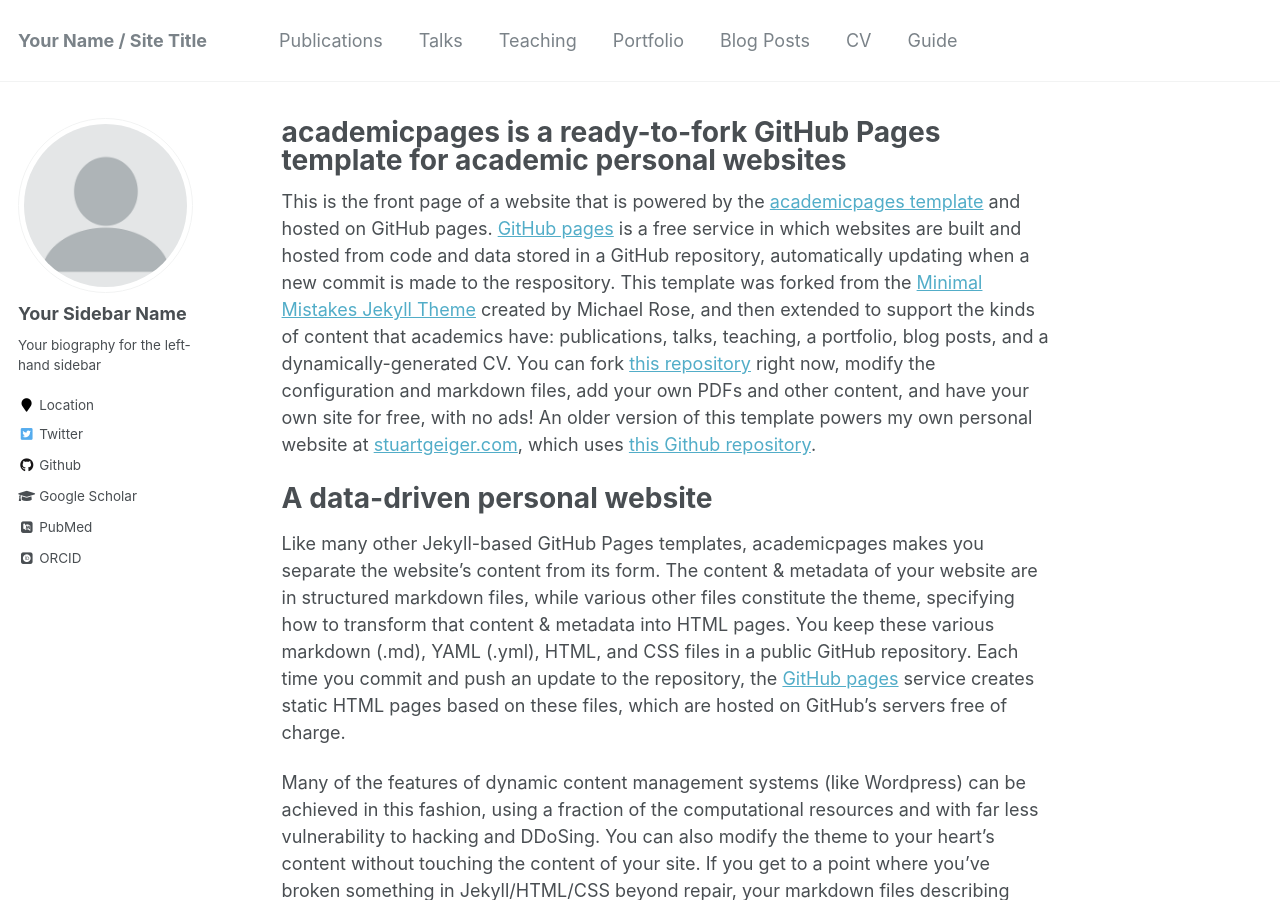
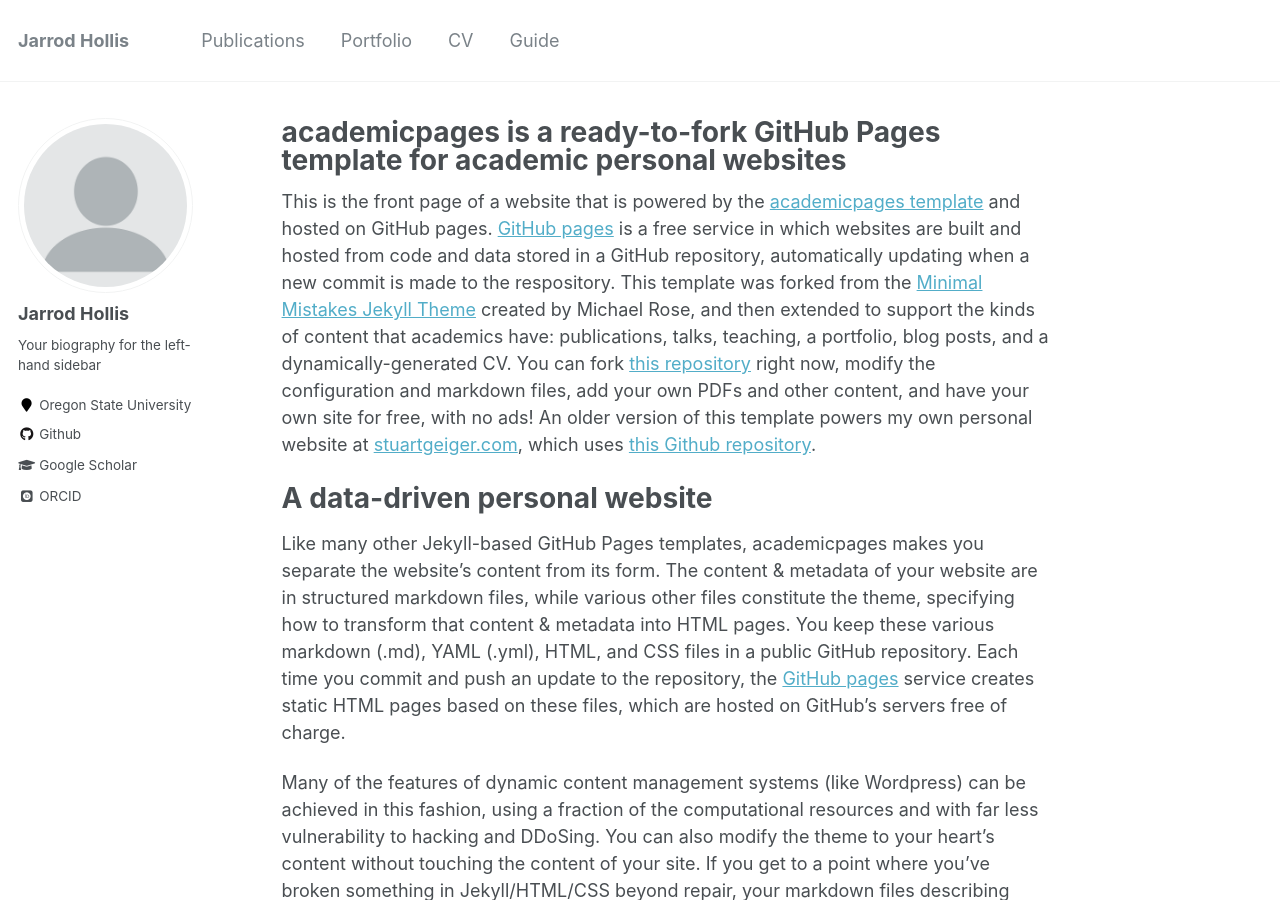
Before and after one commit to jarrodhollis/jarrodhollis.github.io, a Jekyll site: the page built from _pages/about.md, in a window 1280 px wide and 900 px high. Built offline with Jekyll 4.4.1, drawn with Linux system fonts in a browser that asks for light colours; some web fonts are replaced; some of the changed text lies outside the part shown.

Commit message:
First edits

```diff
--- a/_config.yml
+++ b/_config.yml
@@ -7,13 +7,13 @@
 
 # Site Settings
 locale                   : "en-US"
-title                    : "Your Name / Site Title"
+title                    : "Jarrod Hollis"
 title_separator          : "-"
-name                     : &name "Your Name"
-description              : &description "personal description"
-url                      : https://academicpages.github.io # the base hostname & protocol for your site e.g. "https://mmistakes.github.io"
+name                     : &name "Jarrod Hollis"
+description              : &description "Ph.D. student at Oregon State University"
+url                      : https://jarrodhollis.github.io # the base hostname & protocol for your site e.g. "https://mmistakes.github.io"
 baseurl                  : "" # the subpath of your site, e.g. "/blog"
-repository               : "academicpages/academicpages.github.io"
+repository               : "jarrodhollis/jarrodhollis.github.io"
 teaser                   :  # filename of teaser fallback teaser image placed in /images/, .e.g. "500x300.png"
 breadcrumbs              : false # true, false (default)
 words_per_minute         : 160
@@ -21,7 +21,7 @@ future                   : true
 read_more                : "disabled" # if enabled, adds "Read more" links to excerpts
 talkmap_link             : false #change to true to add link to talkmap on talks page
 comments:
-  provider               : # false (default), "disqus", "discourse", "facebook", "google-plus", "staticman", "custom"
+  provider               : false # false (default), "disqus", "discourse", "facebook", "google-plus", "staticman", "custom"
   disqus:
     shortname            :
   discourse:
@@ -80,15 +80,15 @@ analytics:
 
 # Site Author
 author:
-  name             : "Your Sidebar Name"
+  name             : "Jarrod Hollis"
   avatar           : "profile.png"
   bio              : "Your biography for the left-hand sidebar"
-  location         : "Location"
+  location         : "Oregon State University"
   employer         :
-  pubmed           : "https://www.ncbi.nlm.nih.gov/pubmed/?term=john+snow"
-  googlescholar    : "http://yourfullgooglescholarurl.com"
+  pubmed           :
+  googlescholar    : "https://scholar.google.com/citations?user=a6PvTNMAAAAJ&hl=en&oi=sra"
   email            :
-  researchgate     :  # example: "https://www.researchgate.net/profile/yourprofile"
+  researchgate     :
   uri              :
   bitbucket        :
   codepen          :
@@ -96,20 +96,20 @@ author:
   flickr           :
   facebook         :
   foursquare       :
-  github           : "academicpages"
+  github           : "jarrodhollis"
   google_plus      :
   keybase          :
   instagram        :
-  impactstory      : #"https://profiles.impactstory.org/u/xxxx-xxxx-xxxx-xxxx"
+  impactstory      :
   lastfm           :
   linkedin         :
-  orcid            : "http://orcid.org/yourorcidurl"
+  orcid            : "https://orcid.org/0000-0002-1025-9935"
   pinterest        :
   soundcloud       :
-  stackoverflow    : # http://stackoverflow.com/users/123456/username
+  stackoverflow    :
   steam            :
   tumblr           :
-  twitter          : "replacethistwitterhandle"
+  twitter          :
   vine             :
   weibo            :
   xing             :
--- a/_data/navigation.yml
+++ b/_data/navigation.yml
@@ -3,17 +3,8 @@ main:
   - title: "Publications"
     url: /publications/
 
-  - title: "Talks"
-    url: /talks/
-
-  - title: "Teaching"
-    url: /teaching/
-
   - title: "Portfolio"
     url: /portfolio/
-
-  - title: "Blog Posts"
-    url: /year-archive/
 
   - title: "CV"
     url: /cv/
```
